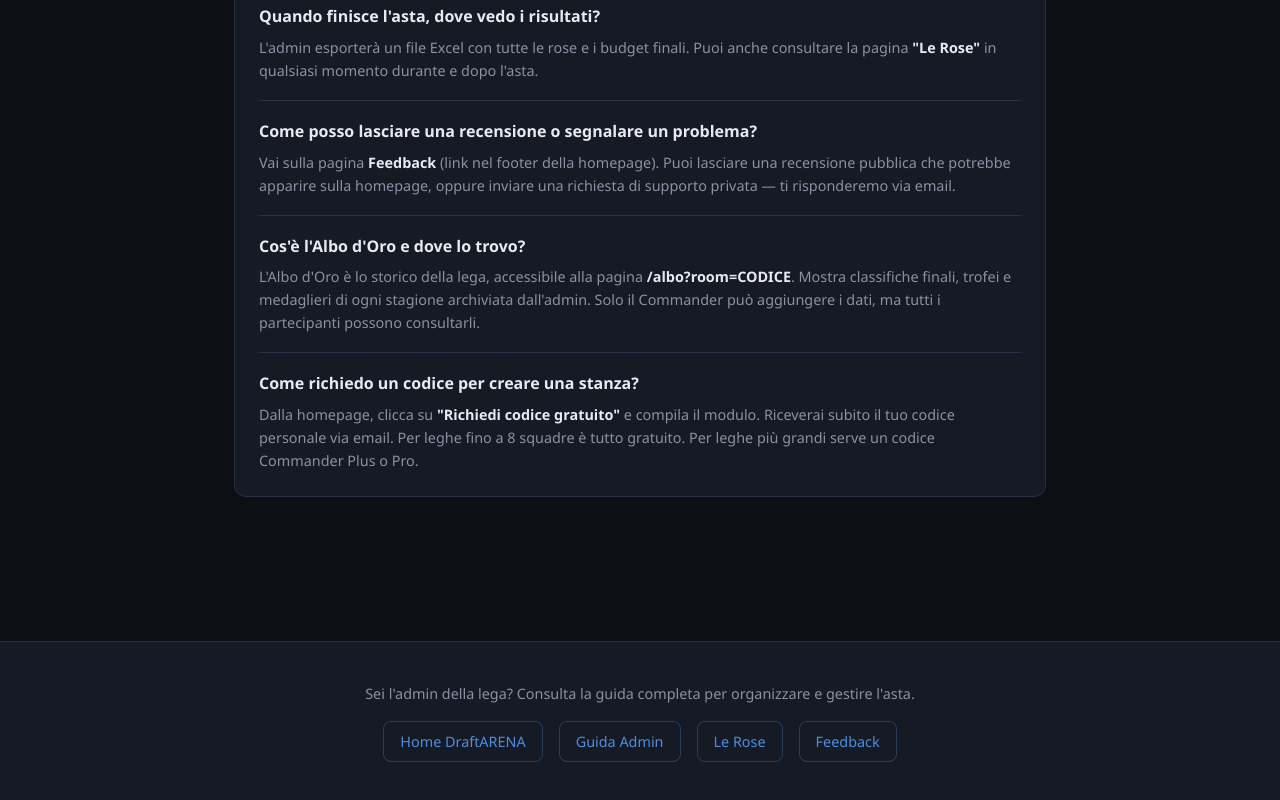
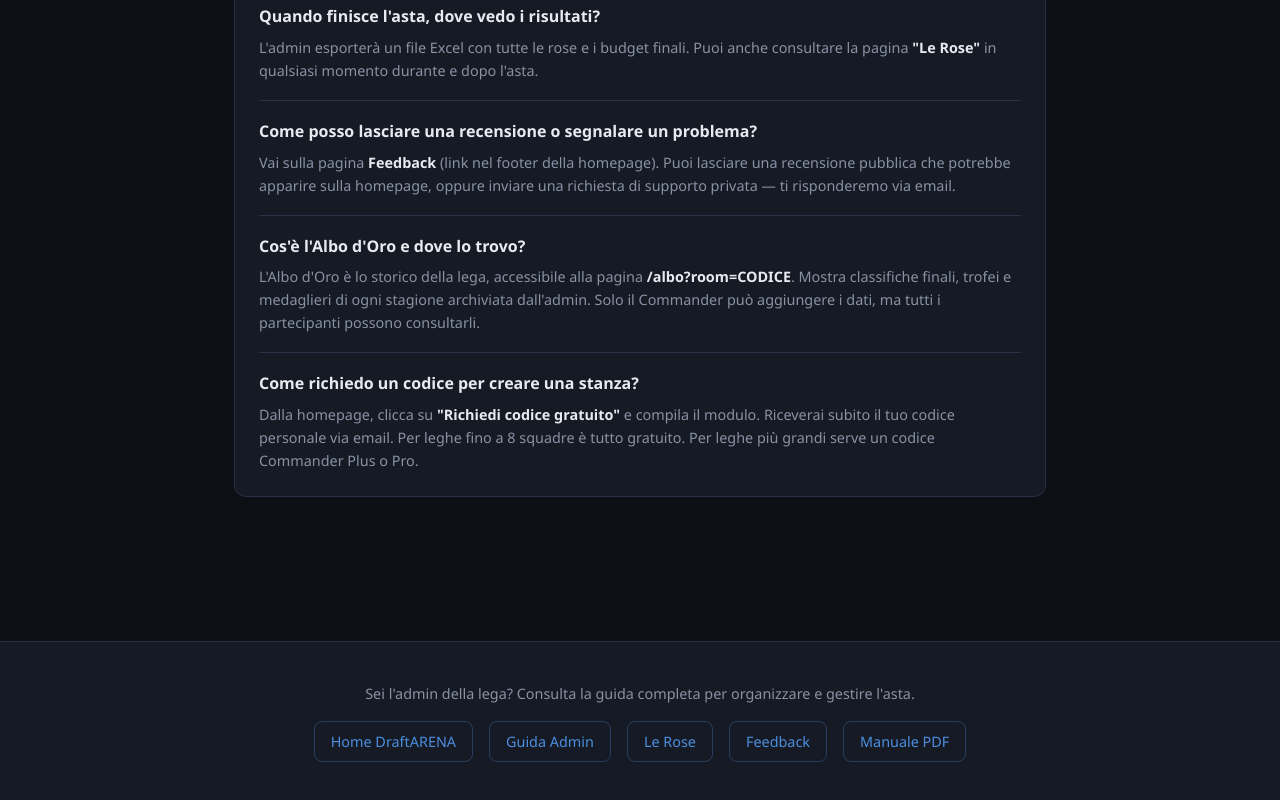
Before and after one commit to EdwardTMS/draftarena, a website: page src/public/guida-utenti.html in a window 1280 px wide. Shown: the part 6558-7358 px from the top of the page. Drawn offline with Linux system fonts and the light colour scheme.

Commit message:
Add link to PDF manual in user guide

```diff
--- a/src/public/guida-utenti.html
+++ b/src/public/guida-utenti.html
@@ -703,6 +703,7 @@
     <a href="/guida-admin" data-i18n="g_admin_guide">Guida Admin</a>
     <a href="/rose" data-i18n="g_rose">Le Rose</a>
     <a href="/feedback" data-i18n="g_feedback">Feedback</a>
+    <a href="/docs/Manuale_DraftARENA.pdf" target="_blank" data-i18n="g_manual">Manuale PDF</a>
   </div>
 </footer>
 
```
